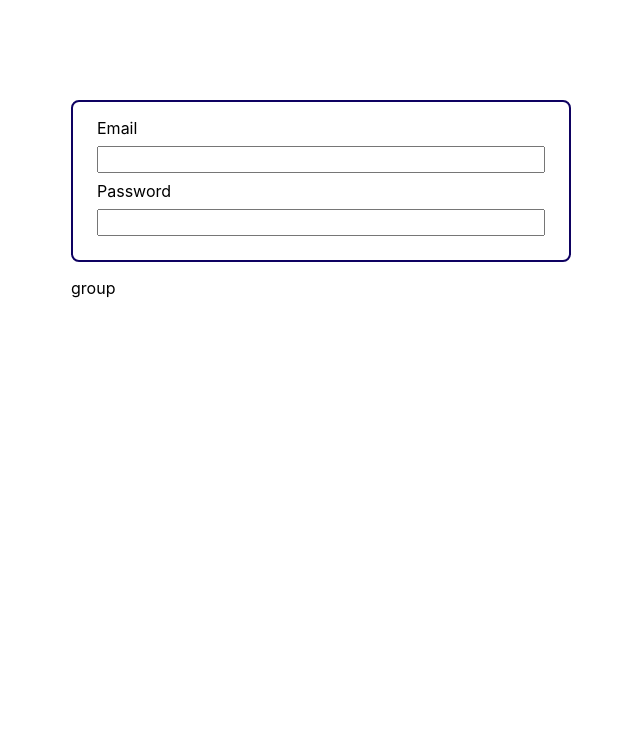
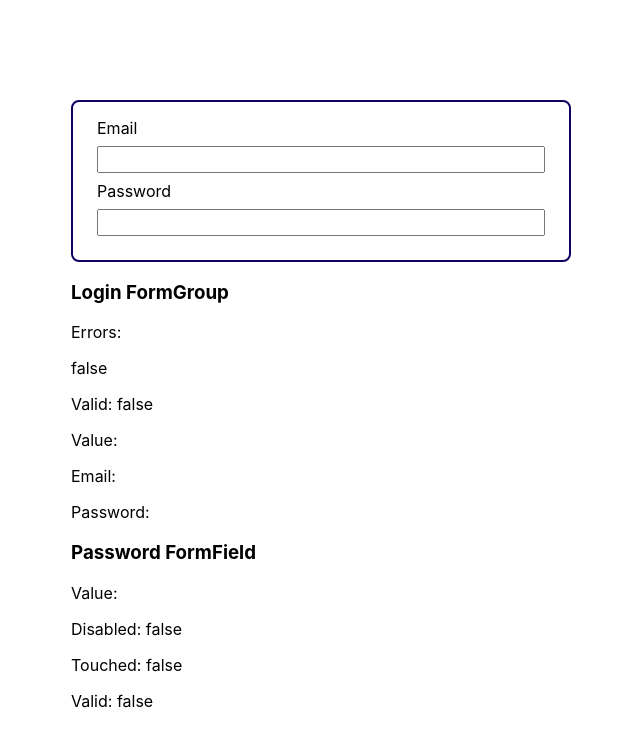
Before and after one commit to ckoukoutchos/Validus, a React (Create React App) app: page / in a window 1280 px wide. Shown: the top 746 px of the page, without its empty margins (29-669 px from the left). Built offline with nearby package versions, Linux system fonts and the light colour scheme.

Commit message:
added screen print of password formfield value for demo

```diff
--- a/src/App.js
+++ b/src/App.js
@@ -7,14 +7,49 @@ import FormCheck from './FormCheck';
 
 class App extends Component {
   state = {
-    group: null
+    group: {
+      errors: false,
+      groupName: '',
+      valid: false,
+      value: {}
+    },
+    email: {
+      value: ''
+    },
+    password: {
+      disabled: false,
+      value: '',
+      touched: false,
+      valid: false
+    }
+  };
+
+  formFieldChangeHandler = formState => {
+    this.setState({ password: formState });
   };
 
   formGroupChangeHandler = formState => {
     this.setState({ group: formState });
   };
 
+  displayObjectFields(object) {
+    const el = [];
+    for (const field in object) {
+      el.push(
+        <p key={field}>
+          {field}: {object[field] ? 'error' : String(object[field])}
+        </p>
+      );
+    }
+    return el;
+  }
+
   render() {
+    const { group } = this.state;
+    const groupErrors = group.errors
+      ? this.displayObjectFields(group.errors)
+      : String(false);
+
     return (
       <div className="center">
         <div className="login">
@@ -25,25 +60,40 @@ class App extends Component {
               flexDirection: 'column',
               padding: '16px'
             }}
-            onBlur={formState => console.log(formState)}
+            onChange={formState => this.formGroupChangeHandler(formState)}
           >
             <label style={{ marginLeft: '8px' }}>Email</label>
             <FormField
-              fieldName={1}
+              fieldName={'email'}
               type="text"
               style={{ margin: '8px', padding: '4px' }}
             />
             <label style={{ marginLeft: '8px' }}>Password</label>
             <FormField
-              fieldName={2}
+              fieldName={'password'}
               style={{ margin: '8px', padding: '4px' }}
               type="text"
-              formCheck={[FormCheck.required, FormCheck.min(2)]}
+              formCheck={[FormCheck.required, FormCheck.minLength(4)]}
+              onChange={formState => this.formFieldChangeHandler(formState)}
             />
           </FormGroup>
         </div>
         <div>
-          <p>group</p>
+          <h3>Login FormGroup</h3>
+          <p>Errors:</p>
+          <div>{groupErrors}</div>
+          <p>Valid: {String(this.state.group.valid)}</p>
+          <p>Value:</p>
+          <p>Email: {this.state.group.value.email}</p>
+          <p>Password: {this.state.group.value.password}</p>
+        </div>
+
+        <div>
+          <h3>Password FormField</h3>
+          <p>Value: {this.state.password.value}</p>
+          <p>Disabled: {String(this.state.password.disabled)}</p>
+          <p>Touched: {String(this.state.password.touched)}</p>
+          <p>Valid: {String(this.state.password.valid)}</p>
         </div>
       </div>
     );
--- a/src/FormCheck.js
+++ b/src/FormCheck.js
@@ -31,7 +31,7 @@ export default class FormCheck {
     return value =>
       value.length <= maxLength
         ? false
-        : ['maxLength', { maxLength, actual: value }];
+        : ['maxLength', { maxLength, actual: value.length }];
   }
 
   /**
@@ -50,9 +50,9 @@ export default class FormCheck {
    */
   static minLength(minLength) {
     return value =>
-      value.length <= minLength
+      value.length >= minLength
         ? false
-        : ['minLength', { minLength, actual: value }];
+        : ['minLength', { minLength, actual: value.length }];
   }
 
   /**
--- a/src/FormGroup.js
+++ b/src/FormGroup.js
@@ -46,7 +46,11 @@ class FormGroup extends Component {
   setFormFieldValues() {
     const value = {};
     this.props.children.forEach(child => {
-      value[child.props.fieldName] = child.props.value;
+      if (child.type.name === 'FormField') {
+        child.props.value
+          ? (value[child.props.fieldName] = child.props.value)
+          : (value[child.props.fieldName] = '');
+      }
     });
     return value;
   }
```
